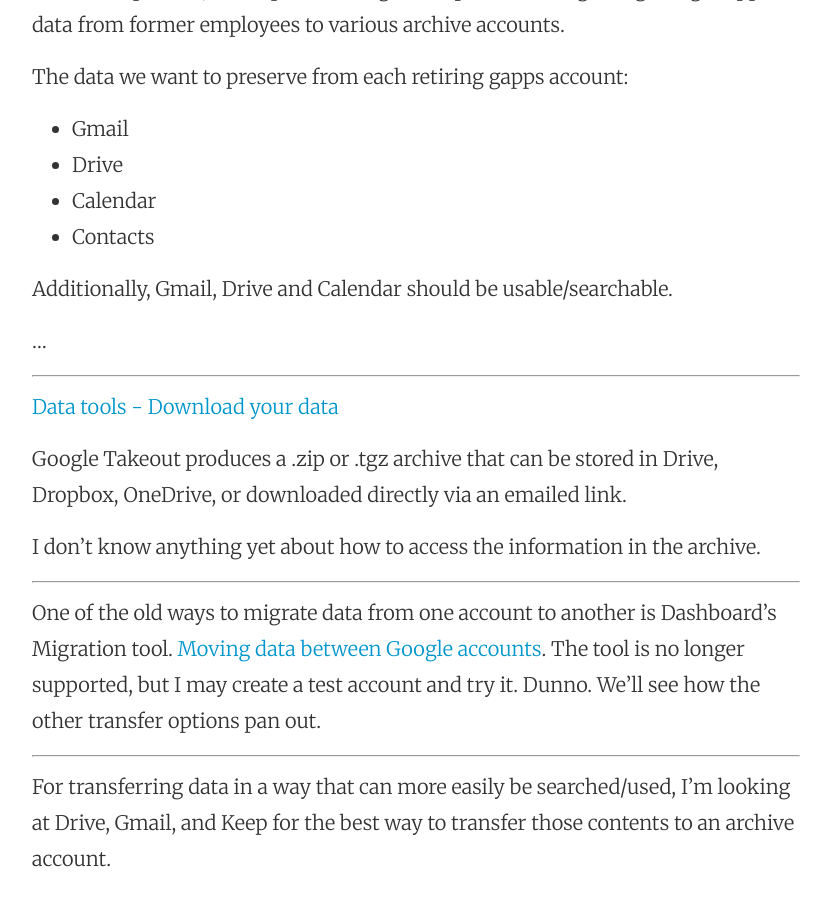
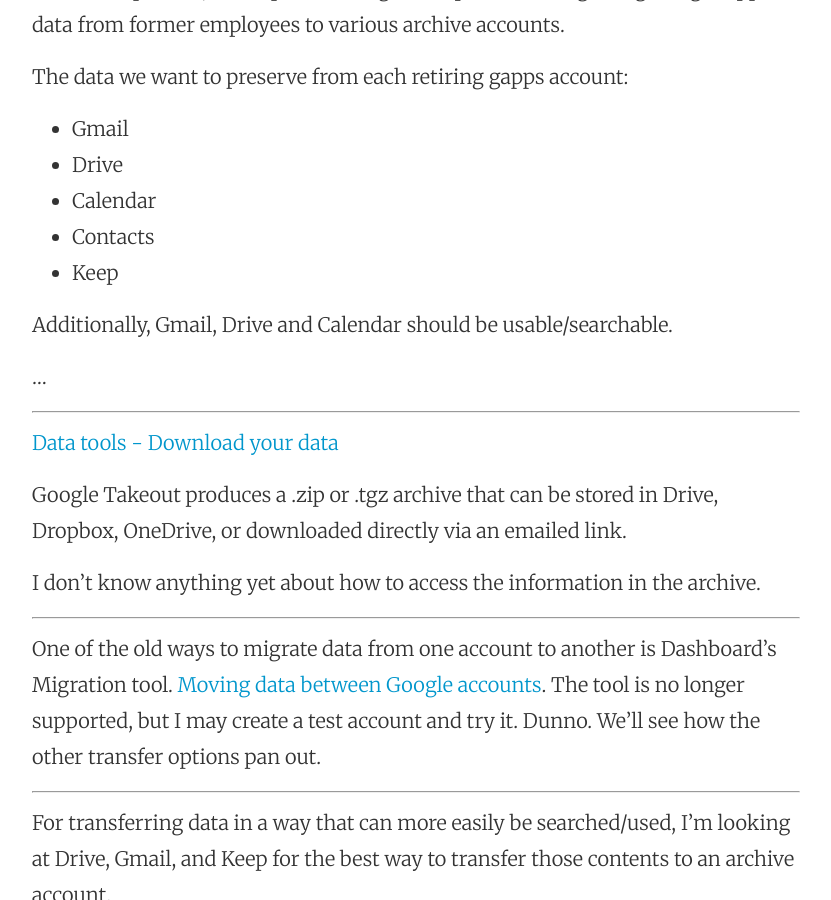
Before and after one commit to mattymaloney/mattymaloney.github.io, a Jekyll site: the page built from _posts/2016-02-29-migrating-google-apps-data.md, in a window 1280 px wide and 900 px high, scrolled down 512 px. Shown: the whole window, without its empty margins (224-1055 px from the left). Built offline with Jekyll 4.4.1, drawn with Linux system fonts in a browser that asks for light colours.

Commit message:
Update 2016-02-29-migrating-google-apps-data.md

```diff
--- a/_posts/2016-02-29-migrating-google-apps-data.md
+++ b/_posts/2016-02-29-migrating-google-apps-data.md
@@ -13,6 +13,7 @@
 * Drive
 * Calendar
 * Contacts
+* Keep
 
 Additionally, Gmail, Drive and Calendar should be usable/searchable.
 
```
